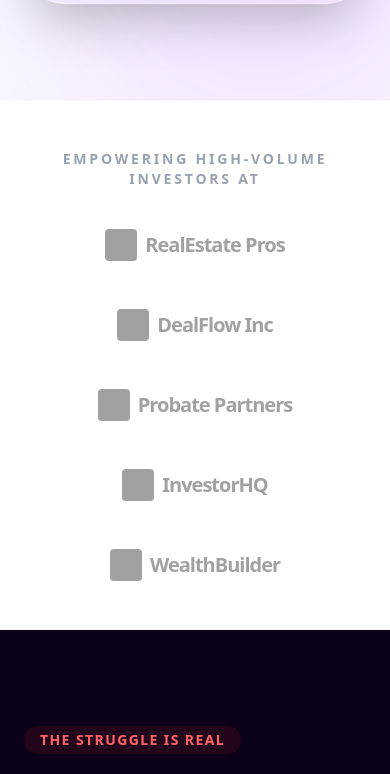
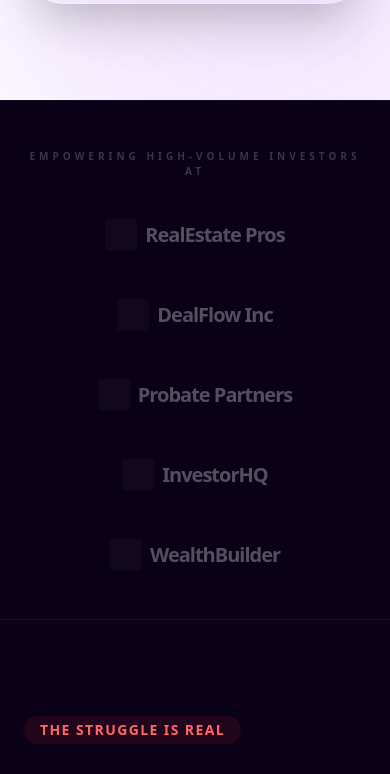
Before and after one commit to wbxprops/homeflip-web, a Next.js app: page / in a window 390 px wide. Shown: the part 1237-2011 px from the top of the page. Built offline with nearby package versions, Linux system fonts and the light colour scheme; a web font is replaced by a local one.

Commit message:
Final AuraDark theme polish: Updated Objections and SocialProof components

```diff
--- a/src/components/Objections.tsx
+++ b/src/components/Objections.tsx
@@ -3,13 +3,13 @@
 import React from 'react';
 import { Section } from './Section';
 import { motion } from 'framer-motion';
-import { HelpCircle, ChevronDown } from 'lucide-react';
+import { HelpCircle } from 'lucide-react';
 
 export const Objections = () => {
   const items = [
     {
       q: "Isn't contacting probate families unethical?",
-      a: "We advocate for respectful, professional outreach. By the time a case is filed, families are dealing with practical matters. Many heirs are relieved to find a solution for a property they cannot manage. Our systems are built to facilitate helpful, not high-pressure, conversations."
+      a: "We advocate for respectful, professional outreach. By the time a case is filed, families are dealing with practical matters. Many heirs are relieved to find a solution for a property they cannot manage. Our systems are built to facilitate helpful conversations."
     },
     {
       q: "Heirs want full market value—they won't sell at a discount.",
@@ -26,22 +26,22 @@ export const Objections = () => {
   ];
 
   return (
-    <Section className="bg-white">
+    <Section className="bg-[#0a0118]">
       <div className="grid lg:grid-cols-3 gap-16">
         <div className="lg:col-span-1">
           <motion.div
             initial={{ opacity: 0, y: 10 }}
             whileInView={{ opacity: 1, y: 0 }}
             viewport={{ once: true }}
-            className="inline-block px-4 py-1 rounded-full bg-gray-50 text-gray-400 text-sm font-bold mb-6 tracking-widest uppercase"
+            className="inline-block px-4 py-1 rounded-full bg-white/5 text-white/40 text-sm font-bold mb-6 tracking-widest uppercase border border-white/10"
           >
             FAQ
           </motion.div>
-          <h2 className="text-4xl sm:text-6xl font-black text-gray-900 mb-8 tracking-tight">
+          <h2 className="text-4xl sm:text-6xl font-black text-white mb-8 tracking-tight">
             Common <br />
-            <span className="text-gray-400">Questions.</span>
+            <span className="text-white/40 italic">Questions.</span>
           </h2>
-          <p className="text-xl text-gray-600 leading-relaxed">
+          <p className="text-xl text-white/60 leading-relaxed">
             Everything you need to know about the system and the strategy.
           </p>
         </div>
@@ -54,13 +54,13 @@ export const Objections = () => {
               whileInView={{ opacity: 1, y: 0 }}
               viewport={{ once: true }}
               transition={{ delay: i * 0.1 }}
-              className="group bg-gray-50 p-8 rounded-[2rem] border border-gray-100 hover:bg-white hover:border-[#5EEADC]/30 transition-all duration-300"
+              className="group bg-white/[0.02] p-8 rounded-[2rem] border border-white/5 hover:bg-white/[0.05] hover:border-[#22d3ee]/30 transition-all duration-300"
             >
-              <h3 className="text-xl font-bold text-gray-900 mb-4 flex items-center gap-3">
-                <HelpCircle className="w-5 h-5 text-[#5EEADC]" />
+              <h3 className="text-xl font-bold text-white mb-4 flex items-center gap-3">
+                <HelpCircle className="w-5 h-5 text-[#22d3ee]" />
                 {item.q}
               </h3>
-              <p className="text-gray-600 leading-relaxed">
+              <p className="text-white/50 leading-relaxed text-sm">
                 {item.a}
               </p>
             </motion.div>
--- a/src/components/SocialProof.tsx
+++ b/src/components/SocialProof.tsx
@@ -2,12 +2,12 @@ import React from 'react';
 
 export const SocialProof = () => {
   return (
-    <section className="py-12 px-6 bg-white border-y border-gray-50">
+    <section className="py-12 px-6 bg-[#0a0118] border-y border-white/5">
       <div className="max-w-6xl mx-auto">
-        <p className="text-center text-sm font-bold text-gray-400 uppercase tracking-[0.2em] mb-10">
+        <p className="text-center text-[10px] font-black text-white/20 uppercase tracking-[0.4em] mb-10">
           Empowering High-Volume Investors At
         </p>
-        <div className="flex flex-wrap justify-center items-center gap-12 md:gap-20 opacity-40 grayscale hover:grayscale-0 transition-all duration-500">
+        <div className="flex flex-wrap justify-center items-center gap-12 md:gap-20 opacity-30 grayscale hover:grayscale-0 hover:opacity-60 transition-all duration-700">
           <LogoPlaceholder name="RealEstate Pros" />
           <LogoPlaceholder name="DealFlow Inc" />
           <LogoPlaceholder name="Probate Partners" />
@@ -20,8 +20,8 @@ export const SocialProof = () => {
 };
 
 const LogoPlaceholder = ({ name }: { name: string }) => (
-  <div className="flex items-center gap-2">
-    <div className="w-8 h-8 rounded bg-gray-900" />
-    <span className="text-xl font-black text-gray-900 tracking-tighter">{name}</span>
+  <div className="flex items-center gap-2 group">
+    <div className="w-8 h-8 rounded bg-white/10 group-hover:bg-[#22d3ee] transition-colors" />
+    <span className="text-xl font-black text-white tracking-tighter">{name}</span>
   </div>
 );
```
